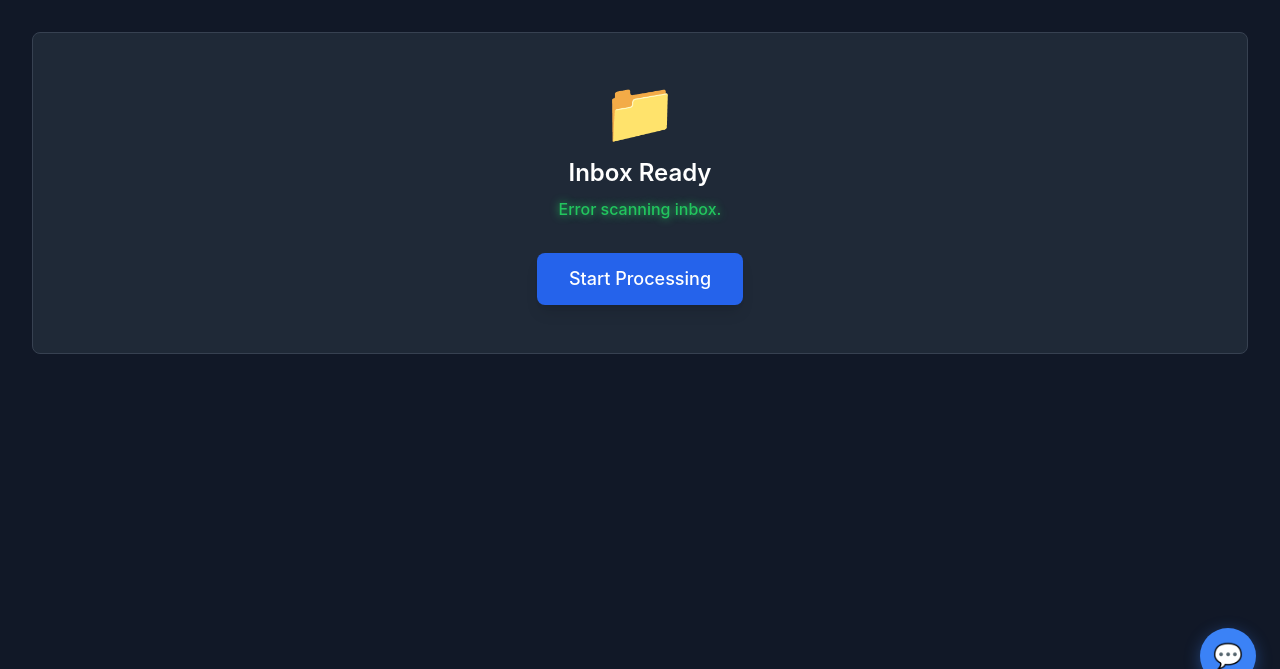
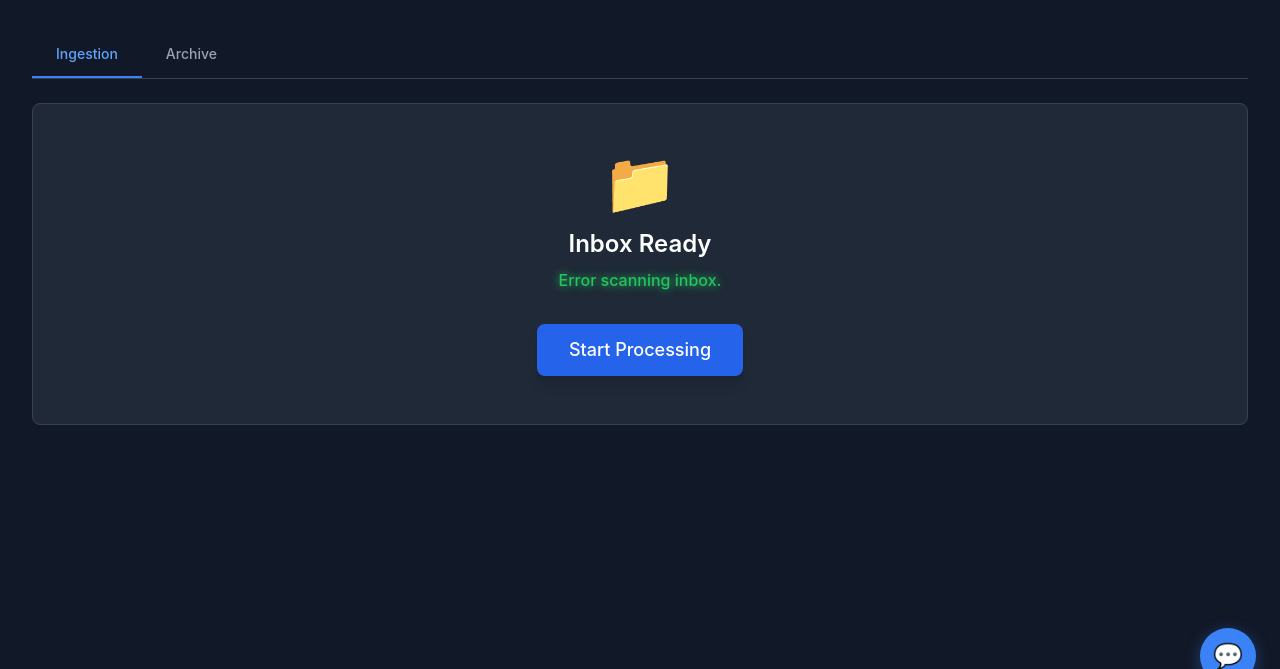
Before and after one commit to TJ-Neary/CoreRag, a Python web app: template src/ui/templates/dashboard.html in a window 1280 px wide. Shown: the part 92-761 px from the top of the page. Run offline with Jinja, Linux system fonts and the light colour scheme; the template is opened without the code that fills it, so the values that code supplies are empty; some libraries are stand-ins or nearby versions.

Commit message:
feat: dashboard tab system + skip button with file management

```diff
--- a/src/ui/templates/dashboard.html
+++ b/src/ui/templates/dashboard.html
@@ -65,6 +65,19 @@
             </div>
         </header>
 
+        <!-- Tab Navigation -->
+        <div class="flex border-b border-gray-700 mb-6">
+            <button id="tab-ingestion" onclick="switchTab('ingestion')"
+                class="px-6 py-3 text-sm font-medium border-b-2 border-blue-500 text-blue-400">
+                Ingestion
+            </button>
+            <button id="tab-archive" onclick="switchTab('archive')"
+                class="px-6 py-3 text-sm font-medium border-b-2 border-transparent text-gray-400 hover:text-gray-200">
+                Archive
+            </button>
+        </div>
+
+        <div id="ingestion-view">
         <!-- RAG Browser Panel -->
         <div id="rag-browser" class="hidden mb-8">
             <div class="bg-gray-800 rounded-lg p-6 border border-gray-700">
@@ -211,6 +224,9 @@
 
             <!-- Item Cards -->
             <div id="review-container"></div>
+            <div id="skipped-counter" class="hidden mt-4 p-3 bg-gray-800 rounded-lg border border-gray-700">
+                <span class="text-gray-400 text-sm"><span id="skip-count">0</span> files skipped this session</span>
+            </div>
         </div>
 
         <!-- State 4: Committing -->
@@ -238,6 +254,9 @@
                 <div id="commit-results" class="mt-6 text-left max-w-lg mx-auto"></div>
             </div>
         </div>
+        </div><!-- /ingestion-view -->
+
+        <div id="archive-view" class="hidden"></div>
     </div>
 
     <!-- Chat FAB -->
@@ -285,6 +304,71 @@
         let currentState = 'ready';
         let folderChoices = [];
         let pollTimer = null;
+        let skipCount = 0;
+
+        // ── Tab Navigation ──────────────────────────────────────────────
+
+        function switchTab(tab) {
+            const ingestion = document.getElementById('ingestion-view');
+            const archive = document.getElementById('archive-view');
+            const tabIng = document.getElementById('tab-ingestion');
+            const tabArch = document.getElementById('tab-archive');
+
+            ingestion.classList.toggle('hidden', tab !== 'ingestion');
+            archive.classList.toggle('hidden', tab !== 'archive');
+
+            tabIng.className = tab === 'ingestion'
+                ? 'px-6 py-3 text-sm font-medium border-b-2 border-blue-500 text-blue-400'
+                : 'px-6 py-3 text-sm font-medium border-b-2 border-transparent text-gray-400 hover:text-gray-200';
+            tabArch.className = tab === 'archive'
+                ? 'px-6 py-3 text-sm font-medium border-b-2 border-blue-500 text-blue-400'
+                : 'px-6 py-3 text-sm font-medium border-b-2 border-transparent text-gray-400 hover:text-gray-200';
+
+            if (tab === 'archive') loadArchiveView();
+        }
+
+        // Placeholder for archive loading (Task 8)
+        function loadArchiveView() {
+            const view = document.getElementById('archive-view');
+            if (!view.dataset.loaded) {
+                view.textContent = 'Archive manager loading...';
+            }
+        }
+
+        // ── Skip File ───────────────────────────────────────────────────
+
+        async function skipFile(itemId) {
+            const card = document.getElementById('card-' + itemId);
+            if (!card) return;
+            try {
+                const resp = await fetch('/api/update/' + itemId, {
+                    method: 'POST',
+                    headers: {'Content-Type': 'application/json'},
+                    body: JSON.stringify({action: 'skip'})
+                });
+                const data = await resp.json();
+                if (data.status === 'skipped') {
+                    card.style.transition = 'opacity 0.3s, max-height 0.3s, margin 0.3s, padding 0.3s';
+                    card.style.opacity = '0';
+                    card.style.maxHeight = '0';
+                    card.style.overflow = 'hidden';
+                    card.style.marginBottom = '0';
+                    card.style.padding = '0';
+                    setTimeout(() => card.remove(), 300);
+                    skipCount++;
+                    updateSkipCounter();
+                }
+            } catch (e) { console.error('Skip failed:', e); }
+        }
+
+        function updateSkipCounter() {
+            const counter = document.getElementById('skipped-counter');
+            const countEl = document.getElementById('skip-count');
+            if (skipCount > 0) {
+                counter.classList.remove('hidden');
+                countEl.textContent = skipCount;
+            }
+        }
 
         // ── State Machine ─────────────────────────────────────────────────
 
@@ -559,8 +643,12 @@
                             </h3>
                             <p class="text-sm text-gray-400">Original: ${item.original_path}</p>
                         </div>
-                        <div class="text-right">
+                        <div class="flex items-center gap-2">
                             <span class="text-xs bg-purple-900 text-purple-200 px-2 py-1 rounded">${item.proposed?.year || '?'}</span>
+                            <button onclick="skipFile('${id}')" title="Skip this file"
+                                class="text-gray-500 hover:text-red-400 transition-colors text-lg leading-none px-1">
+                                &times;
+                            </button>
                         </div>
                     </div>
 
```
